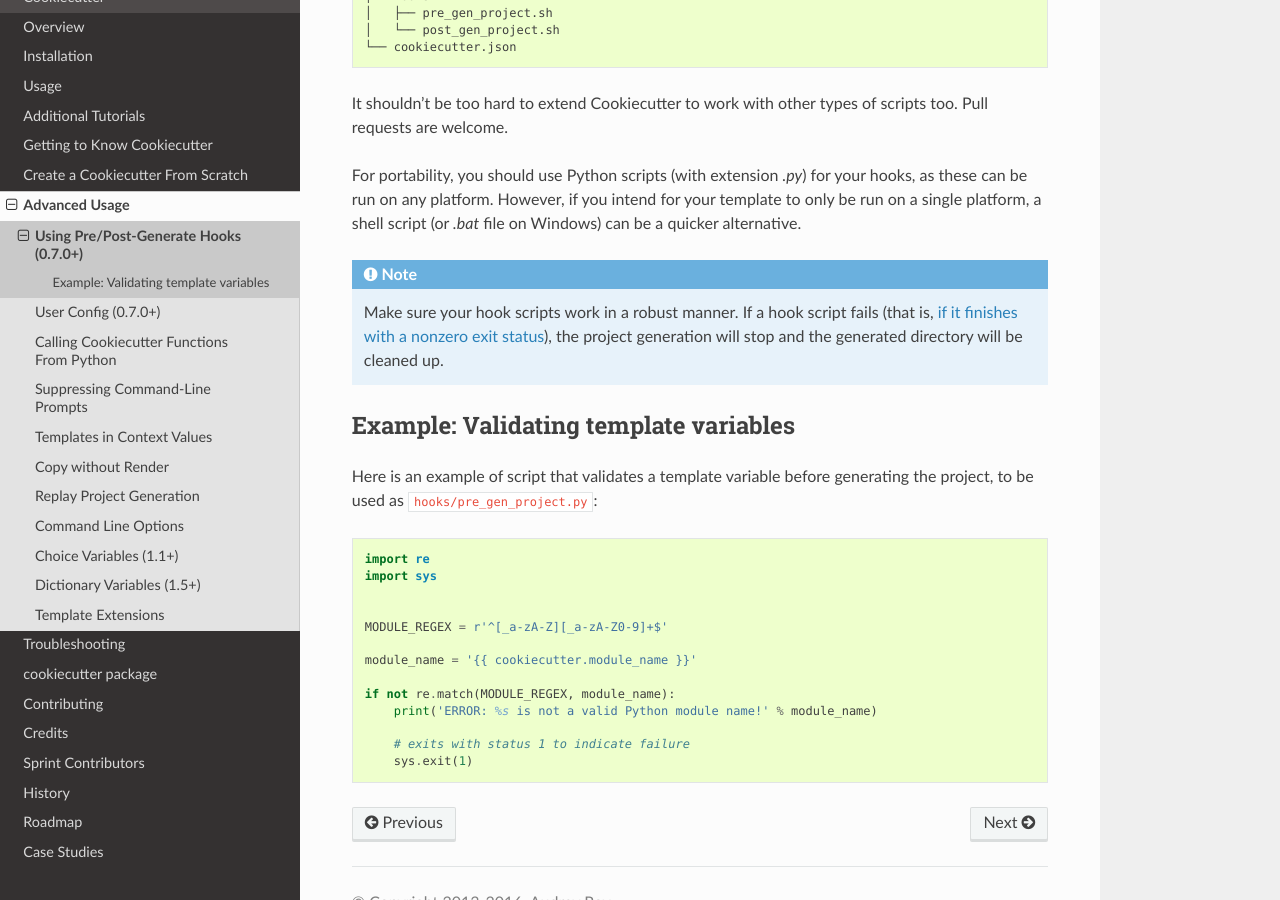
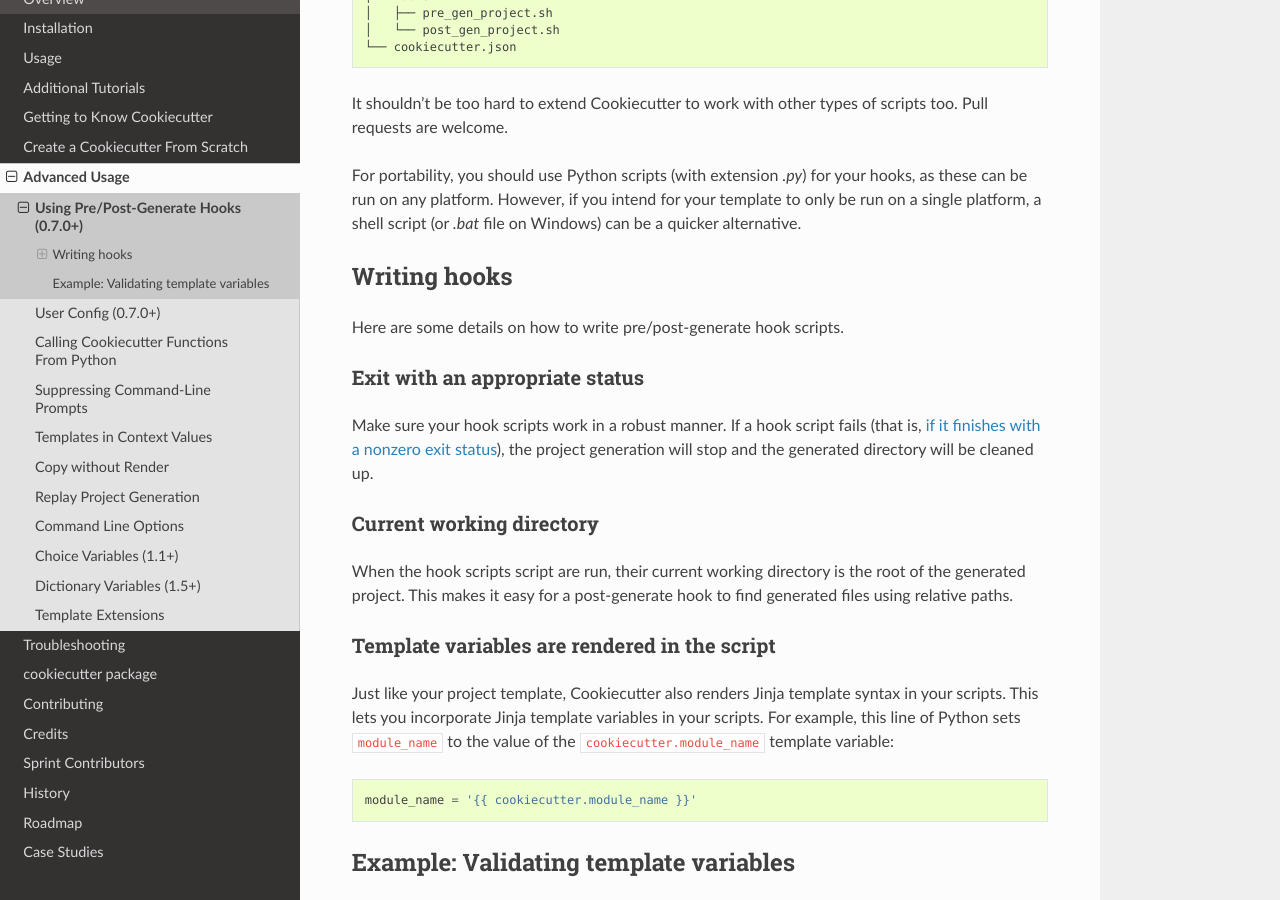
Before and after one commit to c-allen-tech/cookie, a Sphinx documentation site: the page built from docs/advanced/hooks.rst, in a window 1280 px wide and 900 px high, scrolled down 513 px. Built offline with Sphinx 7.4.7 and the Read the Docs theme 2.0.0, drawn with Linux system fonts in a browser that asks for light colours; formulas are drawn with MathJax 3; pages that are not in the unit, such as notebooks, are missing from menus.

Commit message:
Improve user docs for writing hooks (#1057)
This PR adds documentation based on my experience writing a hook for
the first time.

This adds a new section to hooks.rst called "Writing hooks" that
includes topics related to writing pre/post-generate hooks:

- exit status (restructured from a note)
- current working directory of a script when its run
- highlight that Cookiecutter evaluates jinja syntax in the scripts

```diff
--- a/docs/advanced/hooks.rst
+++ b/docs/advanced/hooks.rst
@@ -32,14 +32,40 @@ hooks, as these can be run on any platform. However, if you intend for your
 template to only be run on a single platform, a shell script (or `.bat` file
 on Windows) can be a quicker alternative.
 
-.. note::
-    Make sure your hook scripts work in a robust manner. If a hook script fails
-    (that is, `if it finishes with a nonzero exit status
-    <https://docs.python.org/3/library/sys.html#sys.exit>`_), the project
-    generation will stop and the generated directory will be cleaned up.
+Writing hooks
+-------------
+
+Here are some details on how to write pre/post-generate hook scripts.
+
+Exit with an appropriate status
+^^^^^^^^^^^^^^^^^^^^^^^^^^^^^^^
+
+Make sure your hook scripts work in a robust manner. If a hook script fails
+(that is, `if it finishes with a nonzero exit status
+<https://docs.python.org/3/library/sys.html#sys.exit>`_), the project
+generation will stop and the generated directory will be cleaned up.
+
+Current working directory
+^^^^^^^^^^^^^^^^^^^^^^^^^
+
+When the hook scripts script are run, their current working directory is the
+root of the generated project. This makes it easy for a post-generate hook to
+find generated files using relative paths.
+
+Template variables are rendered in the script
+^^^^^^^^^^^^^^^^^^^^^^^^^^^^^^^^^^^^^^^^^^^^^
+
+Just like your project template, Cookiecutter also renders Jinja template
+syntax in your scripts. This lets you incorporate Jinja template variables in
+your scripts. For example, this line of Python sets ``module_name`` to the
+value of the ``cookiecutter.module_name`` template variable:
+
+.. code-block:: python
+
+    module_name = '{{ cookiecutter.module_name }}'
 
 Example: Validating template variables
-~~~~~~~~~~~~~~~~~~~~~~~~~~~~~~~~~~~~~~
+--------------------------------------
 
 Here is an example of script that validates a template variable
 before generating the project, to be used as ``hooks/pre_gen_project.py``:
```
